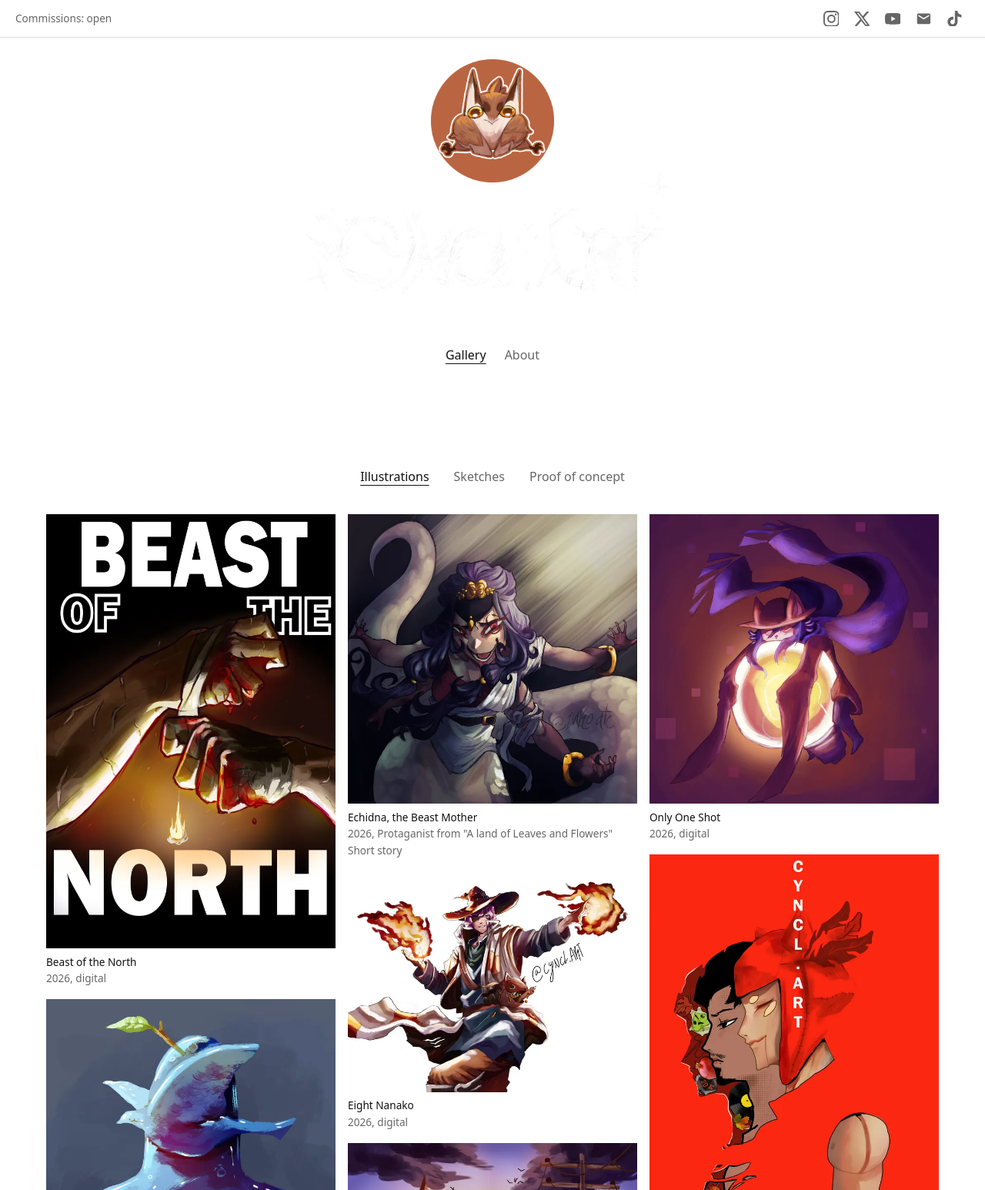
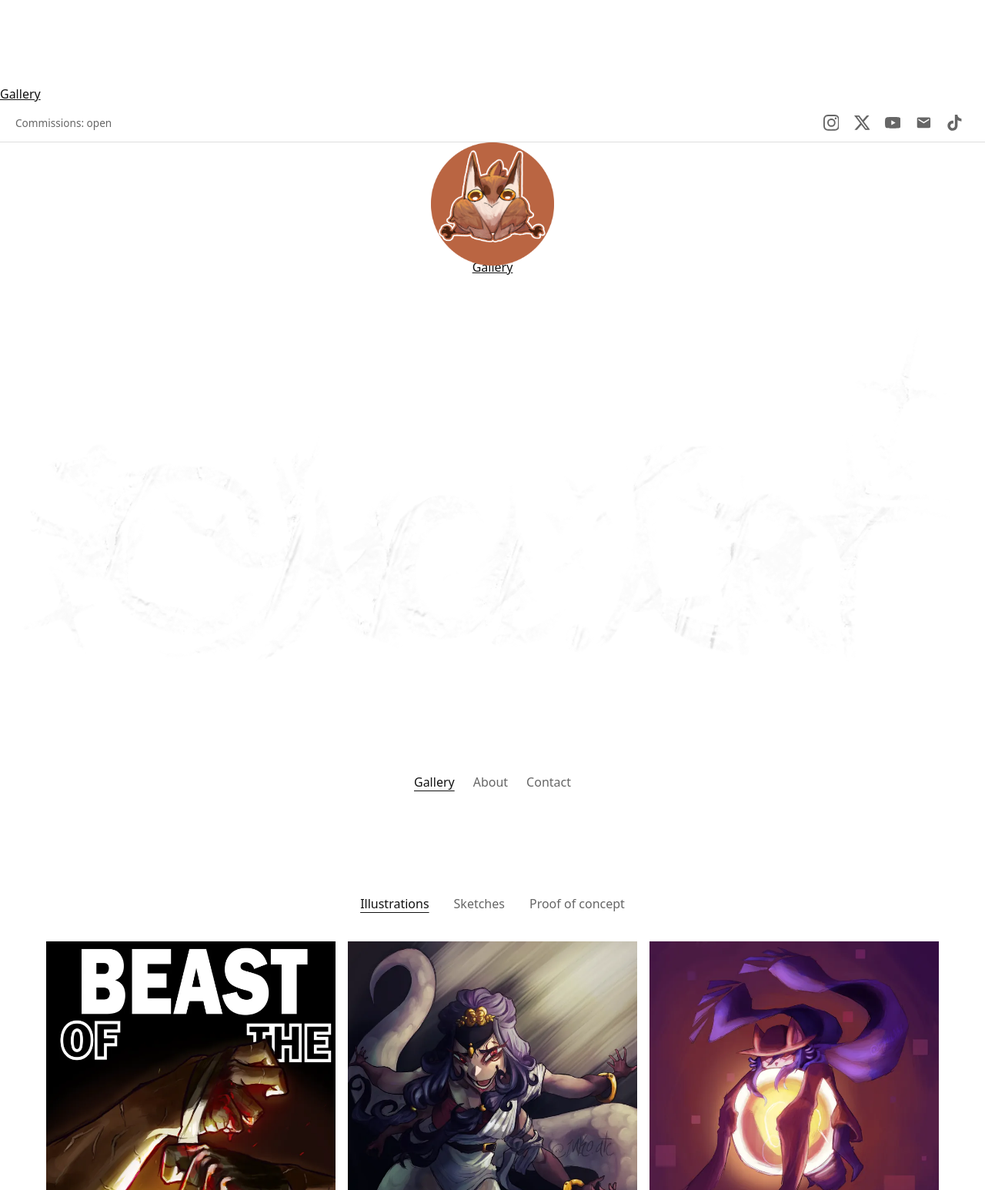
Before and after one commit to SoCyncl/birdhouse.github.io, a plain HTML site: page index.html in a window 1280 px wide. Shown: the top 1546 px of the page at 77% size. Drawn offline with Linux system fonts and the light colour scheme.

Commit message:
Update links and improve HTML structure

```diff
--- a/index.html
+++ b/index.html
@@ -6,6 +6,8 @@
   <title>C Y N C L . A R T</title>
   <meta name="description" content="Illustrator and Writer.">
   <meta property="og:title" content="C Y N C L . A R T">
+  <a class="brand" href="./">
+  <a href="./" aria-current="page">Gallery</a>
   <meta property="og:description" content="Illustrator and Writer.">
 
   <meta property="og:image" content="https://cyncl.art/images/cover-image.png">
@@ -28,7 +30,8 @@
 
   <header class="site-header">
 
-    <a class="brand" href="index.html">
+    <a class="brand" href="./">
+    <a href="./" aria-current="page">Gallery</a>
       <img class="logo" src="images/icon.png" alt="" width="400" height="400">
       <img class="banner" src="images/banner.png" alt="Your Name" width="1000" height="500">
     </a>
@@ -37,15 +40,14 @@
         <!-- <a href="works.html">Works</a>-->
         <!-- <a href="commissions.html">Commissions</a>-->
         <a href="about.html">About</a>
-        <!--<a href="contact.html">Contact</a>-->
+        <a href="contact.html">Contact</a>
     </nav>
   </header>
 
   <main>
     <h1 class="visually-hidden">Gallery</h1>
 
-    <!-- TABS. Each data-show must match the data-group of a section below.
-         To add a new gallery: add a button here and a new section with the same name. -->
+
     <div class="switcher">
       <button type="button" data-show="illustrations" aria-pressed="true">Illustrations</button>
       <button type="button" data-show="sketches">Sketches</button>
```
